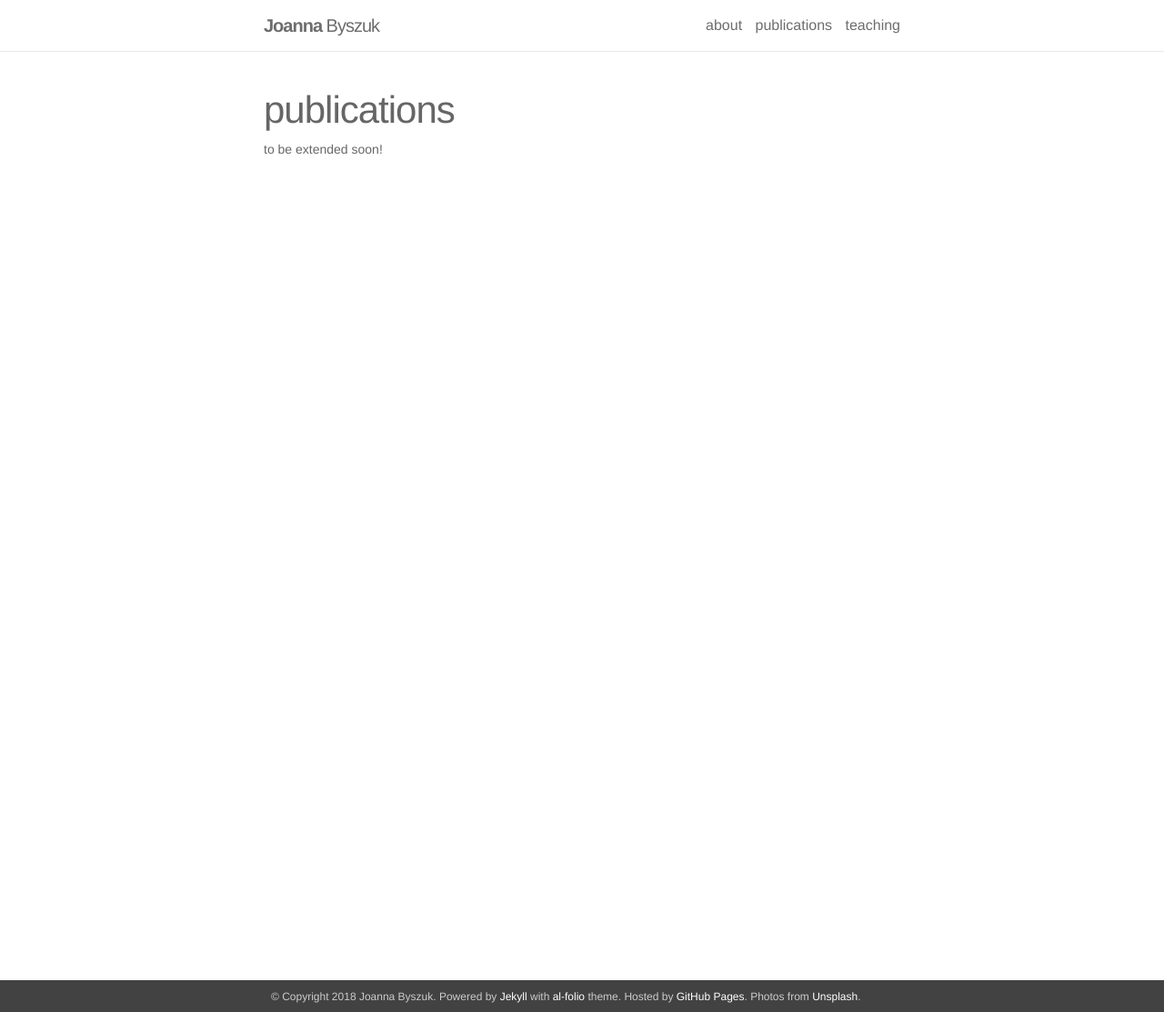
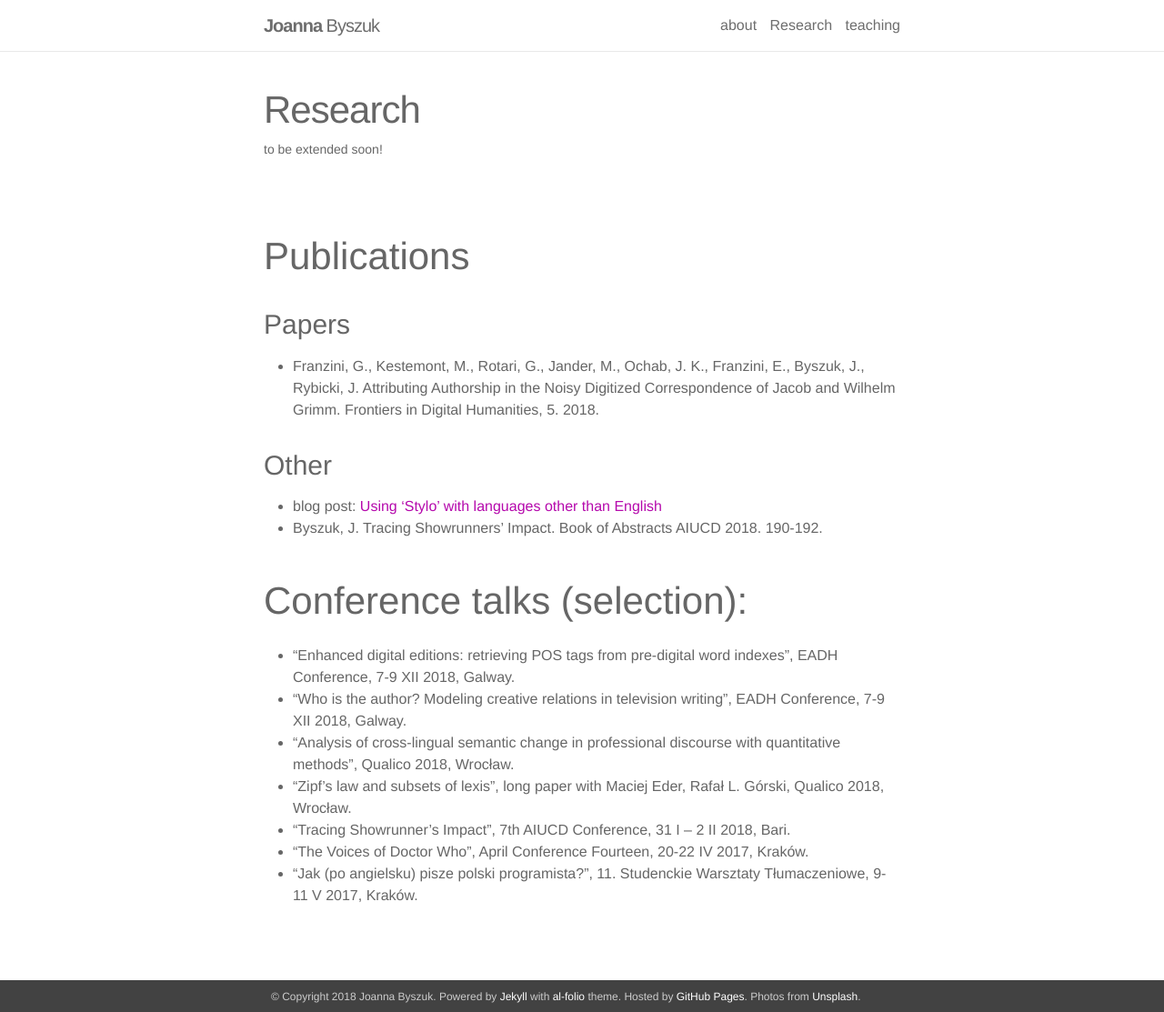
Before and after one commit to JoannaBy/JoannaBy.github.io, a Jekyll site: the page built from _pages/publications.md, in a window 1280 px wide and 1113 px high. Shown: the whole window at 91% size. Built offline with Jekyll 4.4.1, drawn with Linux system fonts in a browser that asks for light colours; nearby versions of some CDN libraries.

Commit message:
update Noveember 2018

```diff
--- a/_pages/publications.md
+++ b/_pages/publications.md
@@ -1,6 +1,22 @@
 ---
 layout: page
-permalink: /publications/
-title: publications
+permalink: /research/
+title: Research
 description: to be extended soon!
 ---
+## Publications
+### Papers
+* Franzini, G., Kestemont, M., Rotari, G., Jander, M., Ochab, J. K., Franzini, E., Byszuk, J., Rybicki, J. Attributing Authorship in the Noisy Digitized Correspondence of Jacob and Wilhelm Grimm. Frontiers in Digital Humanities, 5. 2018.
+
+### Other
+* blog post: [Using ‘Stylo’ with languages other than English](https://computationalstylistics.github.io/blog/stylo_and_languages/)
+* Byszuk, J. Tracing Showrunners’ Impact. Book of Abstracts AIUCD 2018. 190-192.
+
+## Conference talks (selection):
+* "Enhanced digital editions: retrieving POS tags from pre-digital word indexes", EADH Conference, 7-9 XII 2018, Galway.
+* "Who is the author? Modeling creative relations in television writing", EADH Conference, 7-9 XII 2018, Galway.
+* "Analysis of cross-lingual semantic change in professional discourse with quantitative methods", Qualico 2018, Wrocław.
+* "Zipf’s law and subsets of lexis", long paper with Maciej Eder, Rafał L. Górski, Qualico 2018, Wrocław.
+* "Tracing Showrunner’s Impact", 7th AIUCD Conference, 31 I – 2 II 2018, Bari.
+* "The Voices of Doctor Who", April Conference Fourteen, 20-22 IV 2017, Kraków.
+* "Jak (po angielsku) pisze polski programista?", 11. Studenckie Warsztaty Tłumaczeniowe, 9-11 V 2017, Kraków.
```
Also changed, not shown: _pages/about.md (+3 -3 lines), _pages/teaching.md (+18 -2 lines).
